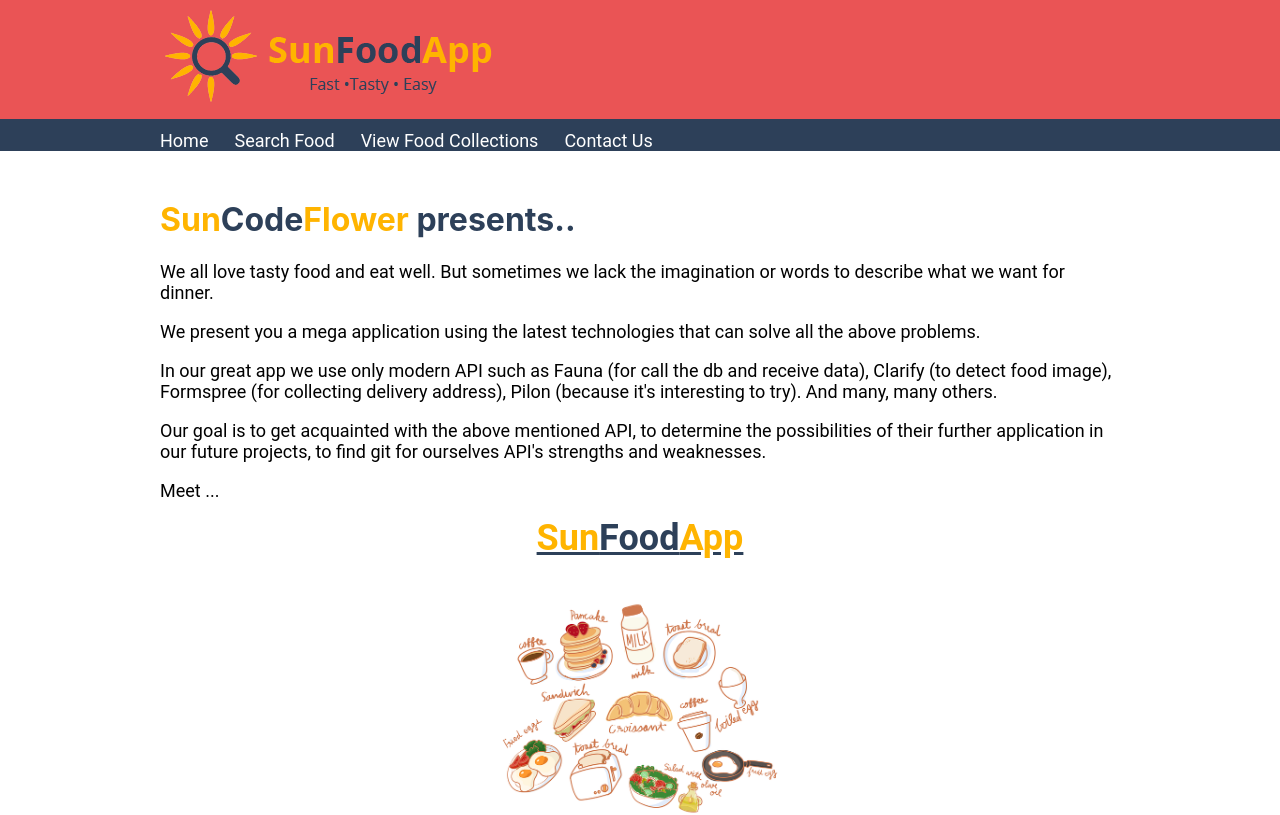
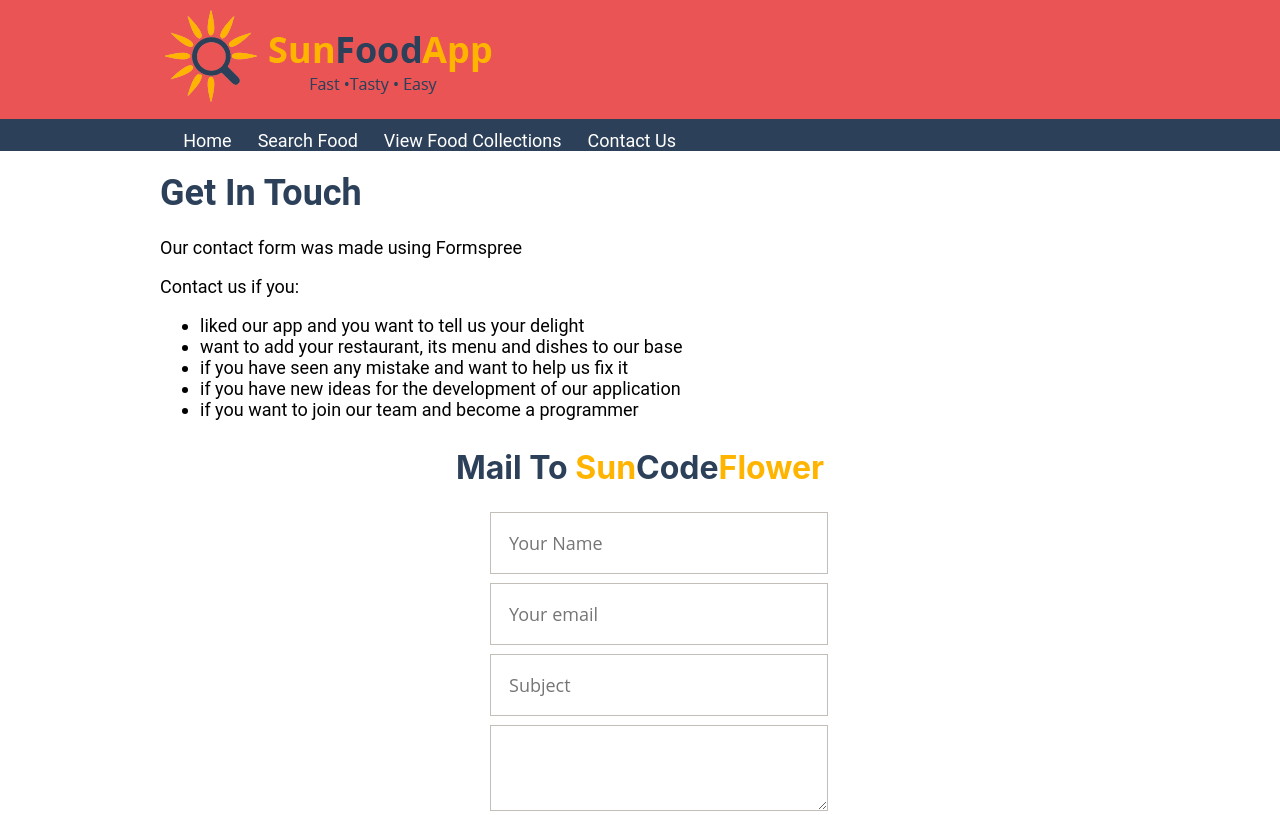
Before and after one commit to johnotu/sunfood, a React (Create React App) app: page /contact in a window 1280 px wide. Shown: the top 815 px of the page. Built offline with nearby package versions, Linux system fonts and the light colour scheme.

Commit message:
New routes form oshka and Contact Page

```diff
--- a/package.json
+++ b/package.json
@@ -8,6 +8,7 @@
     "react": "^16.5.2",
     "react-dom": "^16.5.2",
     "react-router-dom": "^4.3.1",
+    "react-router-native": "^4.3.0",
     "react-scripts": "2.0.4",
     "styled-components": "^4.0.3"
   },
--- a/src/App.js
+++ b/src/App.js
@@ -1,34 +1,38 @@
-import React, { Component } from 'react'
+import React from "react";
+import { BrowserRouter as Router, Route, Link } from "react-router-dom";
 import AppHeader from './components/AppHeader'
 import AppFooter from './components/AppFooter'
-import './App.css'
-import food from './assets/food.png'
+import Gallery from './components/Gallery/Gallery.js'
+import Contact from './components/Contact'
+import MainPage from './components/MainPage'
 
 
-export default class App extends Component {
+import logo from './assets/logo02.png'
 
+const Index = () => <h2>Home</h2>;
+const About = () => <h2>About</h2>;
 
-  render() {
-    return (
-      <div className='app'>
+const AppRouter = () => (
+  <Router>
+    <div>
+    <AppHeader />
+          <div
+          style={{
+            margin: '0 auto',
+            maxWidth: 960,
+            padding: '0px 1.0875rem 1.45rem',
+            paddingTop: 0,
+          }}
+           className="main-content"
+        >
+      <Route path="/main/" exact component={MainPage} />
+      <Route path="/about/" component={About} />
+      <Route path="/gallery/" component={Gallery} />
+      <Route path="/contact/" component={Contact} />
+      </div>
+      <AppFooter />
+      </div>
+  </Router>
+);
 
-        <AppHeader />
-        <div className="main-home">
-
-          <h2><span>Sun</span>Code<span>Flower</span> presents..</h2>
-          <p>We all love tasty food and eat well. But sometimes we lack the imagination or words to describe what we want for dinner.</p>
-          <p>We present you a mega application using the latest technologies that can solve all the above problems.</p>
-          <p>In our great app we use only modern API such as Fauna (for call the db and receive data), Clarify (to detect food image), Formspree (for collecting delivery address), Pilon (because it's interesting to try). And many, many others.</p>
-          <p>Our goal is to get acquainted with the above mentioned API, to determine the possibilities of their further application in our future projects, to find git  for ourselves API's strengths and weaknesses.</p>
-          <p>Meet ...</p>
-          <h1 style={{ textAlign: 'center', }}><a href=""><span>Sun</span>Food<span>App</span></a></h1>
-          <div style={{ maxWidth: '100%', margin: 'auto', textAlign: 'center', }}>
-            <img src={food} alt="food" width="300" />
-          </div>
-        </div>
-      <AppFooter />
-
-      </div>
-    )
-  }
-}
+export default AppRouter;
--- a/src/components/AppHeader/index.js
+++ b/src/components/AppHeader/index.js
@@ -23,13 +23,13 @@ const AppHeader = (props) => {
         <div style={{ margin: "0 auto", maxWidth: 960, height: "100%" }}>
           <ul className="top-menu">
             <li>
-              <NavLink to="/">Home</NavLink>
+            <a href="/main">Home</a>
             </li>
             <li>
               <a href="/">Search Food</a>
             </li>
             <li>
-              <NavLink to="/gallery">View Food Collections</NavLink>
+              <a href="/gallery">View Food Collections</a>
             </li>
             <li>
               <a href="/contact">Contact Us</a>
--- a/src/components/Contact/index.js
+++ b/src/components/Contact/index.js
@@ -1,38 +1,36 @@
 import React from 'react'
 import deployButton from '../../assets/deploy-to-netlify.svg'
 import styles from './Contact.css' // eslint-disable-line
-import AppHeader from './components/AppHeader'
-import AppFooter from './components/AppFooter'
 
 
 const Contact = (props) => {
   return (
-    <AppHeader />
-    <div style={{
-      background: '#2d4059',
-    }}
-  >
-    <div
-      style={{
-        margin: '0 auto',
-        maxWidth: 960,
-        padding: '20px',
-      }}
-    >
-      <p style={{ margin: 0,  color: '#bab7b7', }}>
-      © 2018 Copyright <a
-          href="/"
-          style={{
-            color: 'white',
-            textDecoration: 'none',
-          }}
-        > SunFoodApp
-        </a>
-      </p>
+    <div>
+    <h1>Get In Touch</h1>
+    <p>Our contact form was made using Formspree</p>
+    <p>Contact us if you:</p>
+    <ul>
+      <li> liked our app and you want to tell us your delight</li>
+      <li> want to add your restaurant, its menu and dishes to our base</li>
+      <li>if you have seen any mistake and want to help us fix it</li>
+      <li> if you have new ideas for the development of our application</li>
+      <li> if you want to join our team and become a programmer
+      </li>
+    </ul>
+    <h2 className="mail-text">Mail To <span>Sun</span>Code<span>Flower</span></h2>
+
+    <div className="contact-form">
+    <form action="https://formspree.io/olkace@gmail.com" method="POST">
+      <input type="text" name="name" placeholder="Your Name"/>
+      <input type="email" name="_replyto" placeholder="Your email" />
+      <input type="text" name="subject"  placeholder="Subject"/>
+      <textarea placeholder="Delights, comments, restaurant"> </textarea>
+      <input type="hidden" name="_next" value="http://localhost:8000/contact" />
+      <input type="submit" value="Send" />
+    </form>
     </div>
-  </div>
-  <AppFooter />
-  )
-}
+    </div>
+)
+  }
 
 export default Contact
--- /dev/null
+++ b/src/components/MainPage/index.js
@@ -0,0 +1,20 @@
+import React from 'react'
+import food from '../../assets/food.png'
+
+
+const MainPage = (props) => {
+  return (
+    <div>
+    <h2><span>Sun</span>Code<span>Flower</span> presents..</h2>
+    <p>We all love tasty food and eat well. But sometimes we lack the imagination or words to describe what we want for dinner.</p>
+    <p>We present you a mega application using the latest technologies that can solve all the above problems.</p>
+    <p>In our great app we use only modern API such as Fauna (for call the db and receive data), Clarify (to detect food image), Formspree (for collecting delivery address), Pilon (because it's interesting to try). And many, many others.</p>
+    <p>Our goal is to get acquainted with the above mentioned API, to determine the possibilities of their further application in our future projects, to find git  for ourselves API's strengths and weaknesses.</p>
+    <p>Meet ...</p>
+    <h1 style={{ textAlign:'center', }}><a href=""><span>Sun</span>Food<span>App</span></a></h1>
+    <div style={{ maxWidth: '300px', margin: 'auto', textAlign:'center', }}>  <img src={food} alt="Logo" alt="SunCodeFlower" title="SunCodeFlower"/>  </div>
+    </div>
+)
+  }
+
+export default MainPage
--- a/src/contact.js
+++ b/src/contact.js
@@ -2,7 +2,6 @@ import React from 'react'
 import ReactDOM from 'react-dom'
 import './index.css'
 import Contact from './components/Contact'
-
 import { BrowserRouter } from 'react-router-dom'
 
 ReactDOM.render(<BrowserRouter><Contact /></ BrowserRouter>, document.getElementById('root'))
```
Also changed, not shown: 1 other file (tests, documents, lock files or other folders).
